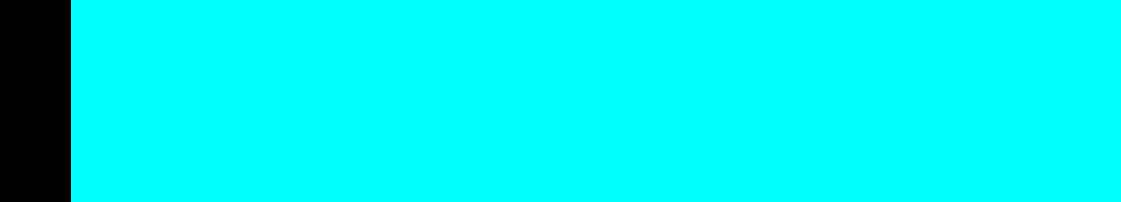
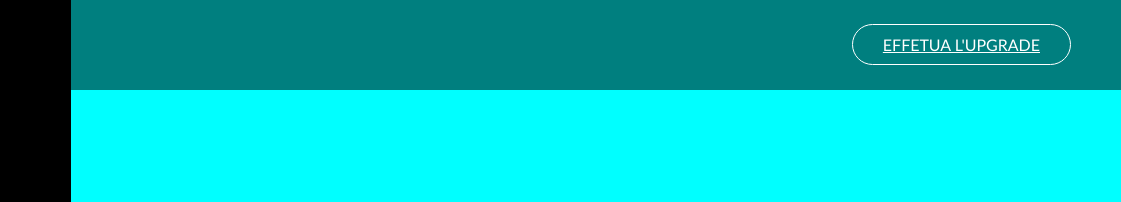
Before and after one commit to Luca92mic/html-css-spotifyweb, a plain HTML site: page index.html in a window 1280 px wide. Shown: the top 202 px of the page, 159-1280 px from the left. Drawn offline with Linux system fonts and the light colour scheme.

Commit message:
button upgrade

```diff
--- a/css/framework.css
+++ b/css/framework.css
@@ -1,7 +1,9 @@
 /* —————————————— General —————————————— */
 
 * {
-    margin: 0; padding: 0; box-sizing: border-box;
+    margin: 0;
+    padding: 0;
+    box-sizing: border-box;
     font-family:'Trebuchet MS', 'Lucida Sans Unicode', 'Lucida Grande', 'Lucida Sans', Arial, sans-serif;
 }
 
@@ -10,7 +12,8 @@
 }
 
 .row{
-    display: flex; flex-wrap: wrap;
+    display: flex;
+    flex-wrap: wrap;
 }
 
 .row-vert{
@@ -33,6 +36,24 @@ aside{
     }
 }
 
+.call-to-action{
+    position: fixed;
+    width: calc(100% - 230px);
+    height: 90px;
+    background-color: rgba(0, 0, 0, 0.5);
+    text-align: right;
+}
+
+.call-to-action a.btn{
+    color: white;
+    padding: 10px 30px;
+    border-radius: 50px;
+    text-transform: uppercase;
+    border: 1px solid white;
+    line-height: 90px;
+    margin-right: 50px;
+}
+
 /* —————————————— Flex alignments —————————————— */
 
 .flex-center{
--- a/index.html
+++ b/index.html
@@ -65,6 +65,14 @@
                 </aside>
                 <!-- sidebar end -->
 
+                <!-- upgrade -->
+                <div class="col-xs" id="content">
+                    <div class="call-to-action">
+                        <a href="#" class="btn">Effetua l'upgrade</a>
+                    </div>
+                </div>
+
+                <!-- fine upgrade -->
 
                 <!-- main content start -->
                 <div class="main-content col-xs-10">
```
